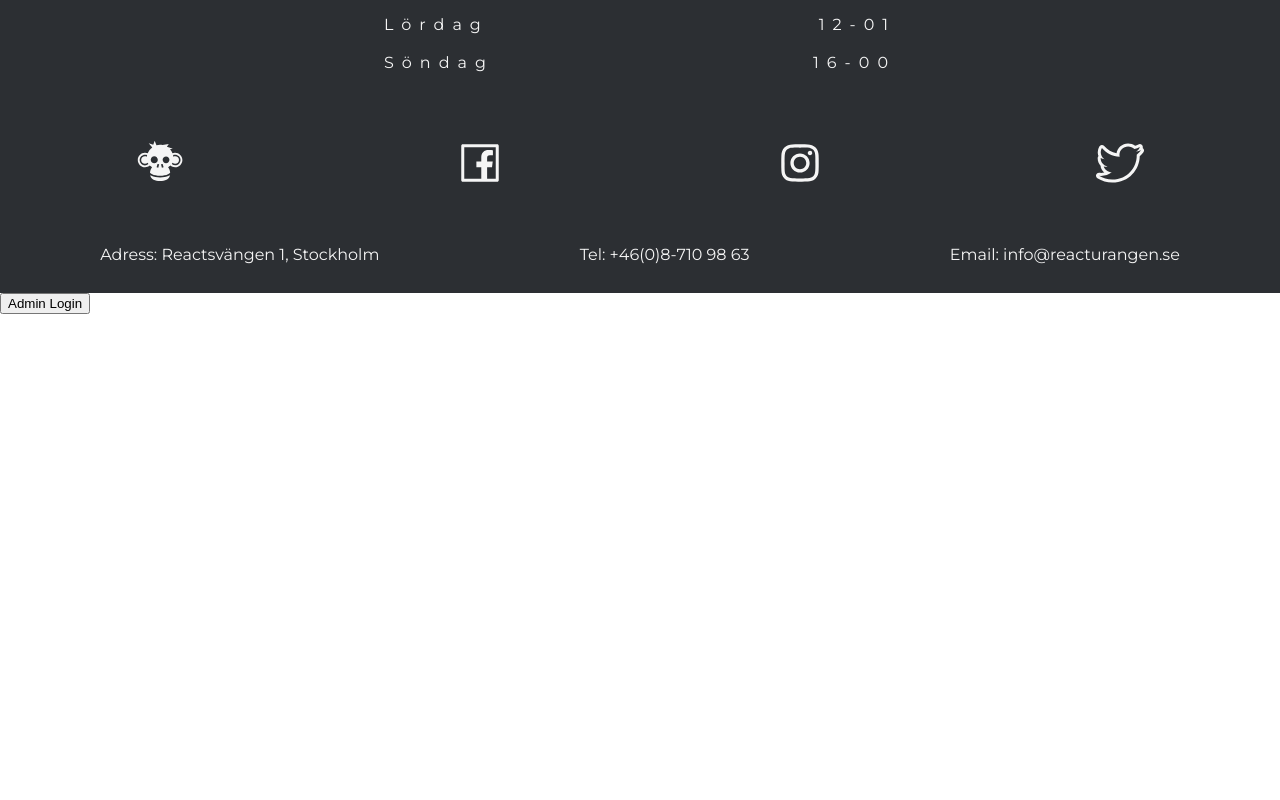
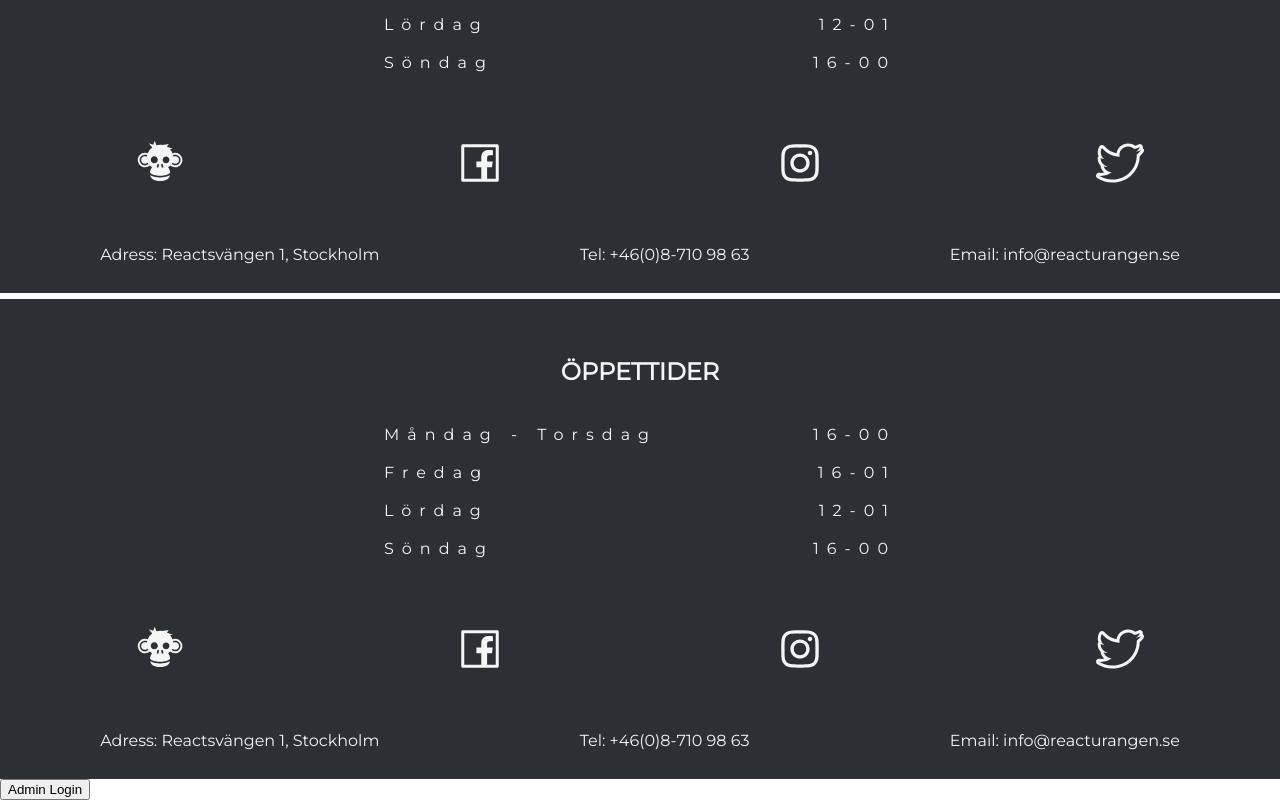
Before and after one commit to mcsahlin/reacturangen, a React (Create React App) app: page / in a window 1280 px wide. Shown: the part 2423-3223 px from the top of the page. Before the commit the page ends 2737 px from the top, so only its background shows below. Built offline with nearby package versions, Linux system fonts and the light colour scheme.

Commit message:
footer to app

```diff
--- a/src/App.tsx
+++ b/src/App.tsx
@@ -8,6 +8,7 @@ import {
 	IAdminContext,
 } from './contexts/AdminContext';
 import { login } from './utils/login';
+import { Footer } from './components/Footer';
 
 function App() {
 	const [loading, setLoading] = useState(true);
@@ -32,6 +33,7 @@ function App() {
 				<Outlet></Outlet>
 			</main>
 			<footer>
+				<Footer></Footer>
 				{admin ? (
 					<button
 						type='button'
```
